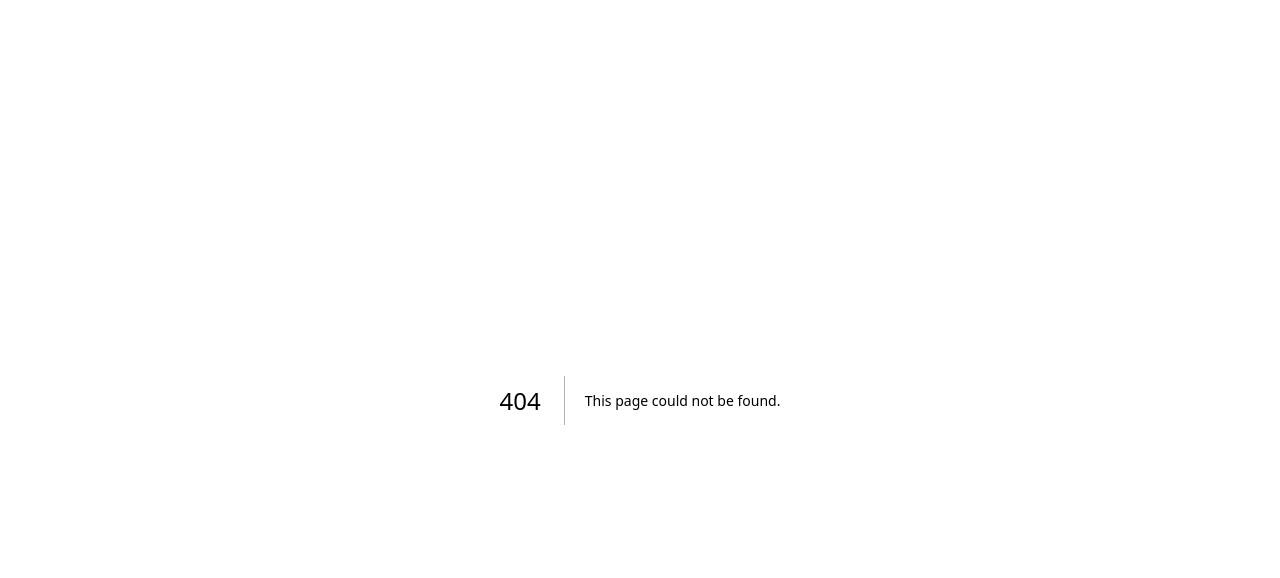
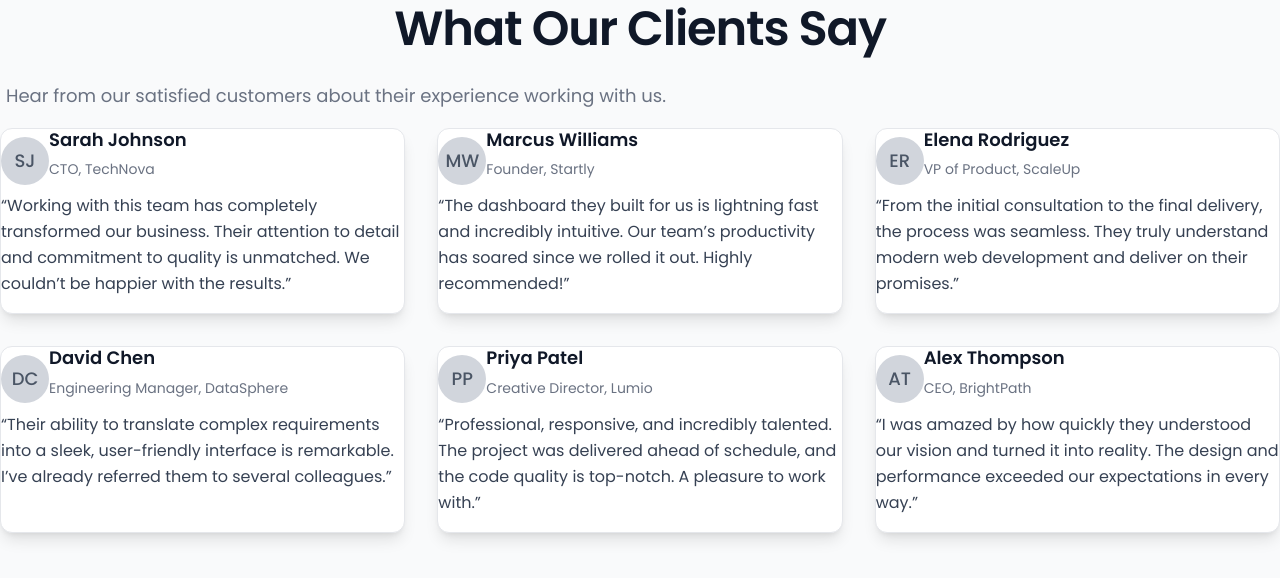
Before and after one commit to waisalam/resume-builder, a Next.js app in the folder frontend/: page /testimonials in a window 1280 px wide. Before the commit this address had no page. Shown: the top 578 px of the page. Built offline with nearby package versions, Linux system fonts and the light colour scheme.

Commit message:
feat: fix the tailwind issue because of that no colors text size are showing and cerate testimonial page — part 3/3 (frontend/app/testimonials)
Automated by MultiAgent Engineer
Agent: Paxel

```diff
--- /dev/null
+++ b/frontend/app/testimonials/page.tsx
@@ -0,0 +1,96 @@
+import type { Metadata } from "next";
+
+export const metadata: Metadata = {
+  title: "Testimonials",
+  description: "Hear what our clients have to say about their experience working with us.",
+};
+
+const testimonials = [
+  {
+    quote:
+      "Working with this team has completely transformed our business. Their attention to detail and commitment to quality is unmatched. We couldn’t be happier with the results.",
+    name: "Sarah Johnson",
+    role: "CTO, TechNova",
+    initials: "SJ",
+  },
+  {
+    quote:
+      "The dashboard they built for us is lightning fast and incredibly intuitive. Our team’s productivity has soared since we rolled it out. Highly recommended!",
+    name: "Marcus Williams",
+    role: "Founder, Startly",
+    initials: "MW",
+  },
+  {
+    quote:
+      "From the initial consultation to the final delivery, the process was seamless. They truly understand modern web development and deliver on their promises.",
+    name: "Elena Rodriguez",
+    role: "VP of Product, ScaleUp",
+    initials: "ER",
+  },
+  {
+    quote:
+      "Their ability to translate complex requirements into a sleek, user-friendly interface is remarkable. I’ve already referred them to several colleagues.",
+    name: "David Chen",
+    role: "Engineering Manager, DataSphere",
+    initials: "DC",
+  },
+  {
+    quote:
+      "Professional, responsive, and incredibly talented. The project was delivered ahead of schedule, and the code quality is top-notch. A pleasure to work with.",
+    name: "Priya Patel",
+    role: "Creative Director, Lumio",
+    initials: "PP",
+  },
+  {
+    quote:
+      "I was amazed by how quickly they understood our vision and turned it into reality. The design and performance exceeded our expectations in every way.",
+    name: "Alex Thompson",
+    role: "CEO, BrightPath",
+    initials: "AT",
+  },
+];
+
+export default function TestimonialsPage() {
+  return (
+    <section className="bg-gray-50 dark:bg-gray-900 min-h-screen">
+      <div className="max-w-7xl mx-auto py-16 px-4 sm:px-6 lg:px-8">
+        <div className="text-center">
+          <h1 className="text-4xl font-extrabold tracking-tight text-gray-900 dark:text-white sm:text-5xl">
+            What Our Clients Say
+          </h1>
+          <p className="mt-4 text-lg text-gray-500 dark:text-gray-400 max-w-2xl mx-auto">
+            Hear from our satisfied customers about their experience working
+            with us.
+          </p>
+        </div>
+        <div className="mt-12 grid gap-8 md:grid-cols-2 lg:grid-cols-3">
+          {testimonials.map((testimonial, index) => (
+            <div
+              key={index}
+              className="bg-white dark:bg-gray-800 rounded-xl shadow-lg dark:shadow-gray-900/50 p-6 sm:p-8 border border-gray-200 dark:border-gray-700 flex flex-col"
+            >
+              <div className="flex items-center space-x-4 mb-4">
+                <div className="flex-shrink-0 h-12 w-12 rounded-full bg-gray-300 dark:bg-gray-700 flex items-center justify-center text-gray-600 dark:text-gray-300 font-medium text-lg">
+                  {testimonial.initials}
+                </div>
+                <div>
+                  <h3 className="text-lg font-semibold text-gray-900 dark:text-white">
+                    {testimonial.name}
+                  </h3>
+                  <p className="text-sm text-gray-500 dark:text-gray-400">
+                    {testimonial.role}
+                  </p>
+                </div>
+              </div>
+              <blockquote className="mt-2 flex-1">
+                <p className="text-gray-700 dark:text-gray-300 text-base leading-relaxed">
+                  &ldquo;{testimonial.quote}&rdquo;
+                </p>
+              </blockquote>
+            </div>
+          ))}
+        </div>
+      </div>
+    </section>
+  );
+}
```
